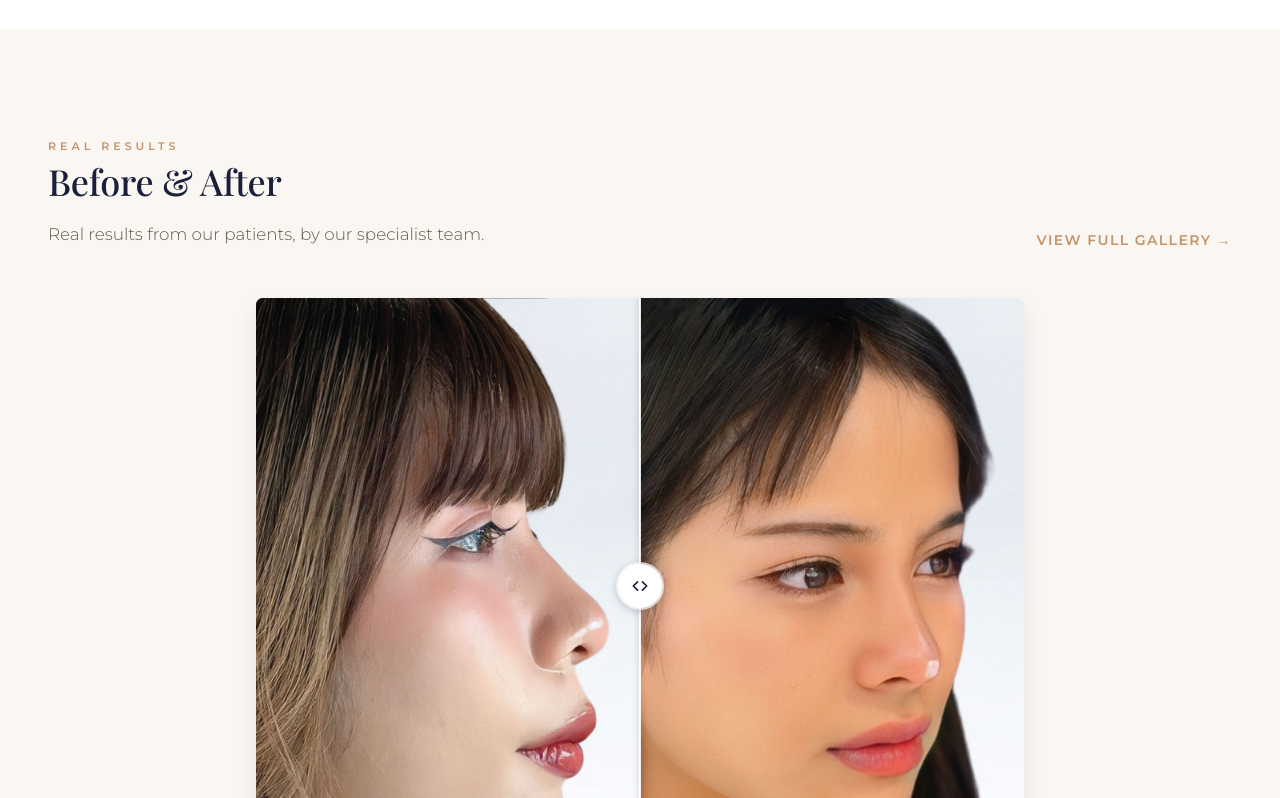
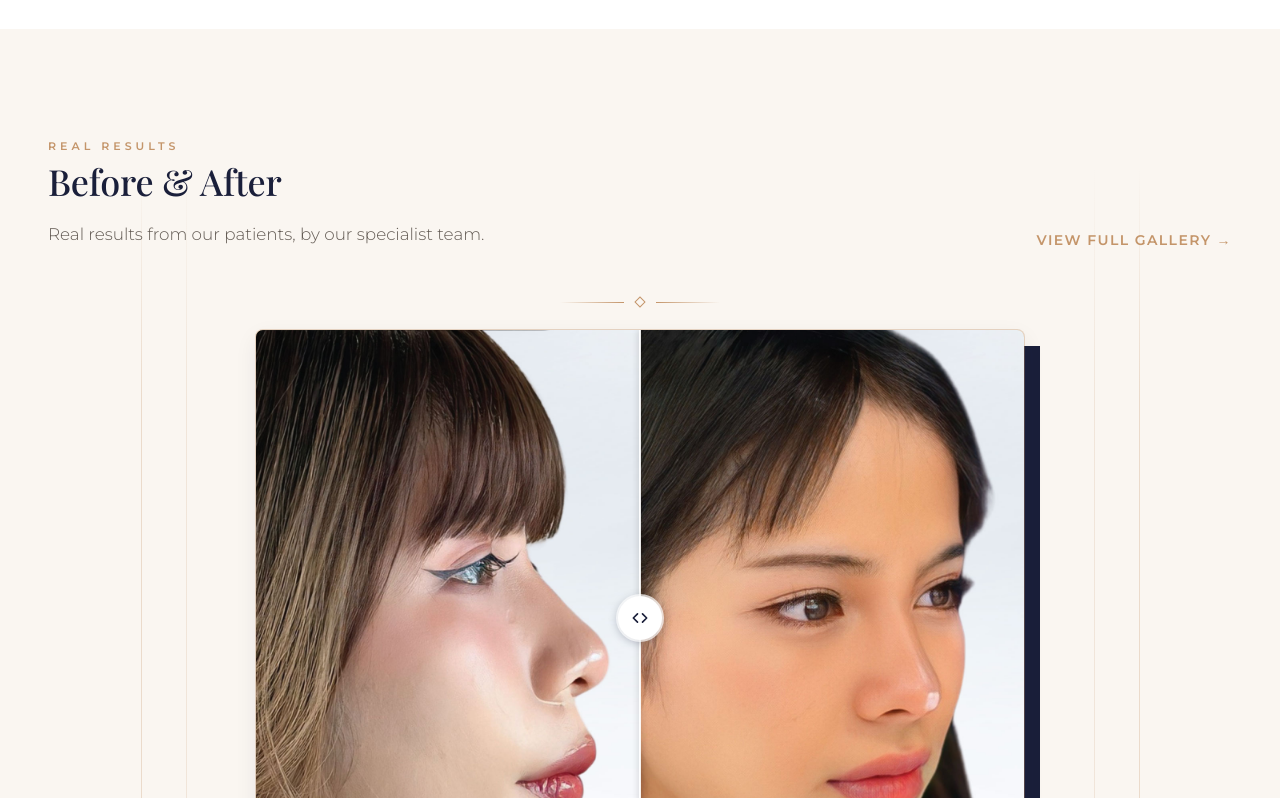
Before and after one commit to papinwit-l/nyc-clinic-revise, a Next.js app: page /en in a window 1280 px wide. Shown: the part 4940-5738 px from the top of the page. Built offline with nearby package versions, Linux system fonts and the light colour scheme; a web font is replaced by a local one.

Commit message:
add b&a decor element

```diff
--- a/src/components/home/BeforeAfterV2.tsx
+++ b/src/components/home/BeforeAfterV2.tsx
@@ -6,6 +6,30 @@ import type { CaseCard } from "@/types/case";
 import BeforeAfterRevealSlide from "./BeforeAfterRevealSlide";
 import SectionHeader from "@/components/shared/SectionHeader";
 import { sectionHeadings } from "@/i18n/section-headings";
+
+/**
+ * Backing plate behind the reveal.
+ *   tone      "navy" matches About's block · "dim" is quieter · "none" off
+ *   offset    "down" reads as the frame lifting off the page — right for a
+ *             centred element · "diagonal" matches About, but About's image
+ *             sits in a right-hand column so the direction means something
+ *             there and less here
+ */
+const REVEAL_BACKING: {
+  tone: "navy" | "dim" | "none";
+  offset: "down" | "diagonal";
+  goldCounter?: boolean;
+} = {
+  tone: "navy",
+  offset: "diagonal",
+  goldCounter: false,
+};
+
+const BACKING_BG = {
+  navy: "bg-[var(--color-primary)]",
+  dim: "bg-[var(--color-surface-dim)]",
+  none: "",
+};
 
 type Props = {
   t: Dictionary["home"]["results"];
@@ -17,20 +41,43 @@ type Props = {
 export default function BeforeAfterV2({ t, tCommon, locale, data }: Props) {
   const isTH = locale === "th";
   const bodyFont = isTH ? "var(--font-thai-body)" : "var(--font-body)";
-  // Treatment names are Card Titles — display face, per the guide. Previously
-  // every name in this section was set in the body face.
   const titleFont = isTH ? "var(--font-thai-head)" : "var(--font-display)";
 
   if (!data.length) return null;
 
-  // First case leads as the interactive reveal; the rest fill the gallery.
   const featured = data[0];
-  // One full row of three. More reads as too much unless the cases span
-  // several services — revisit when the gallery genuinely diversifies.
   const gallery = data.slice(1, 4);
 
   return (
     <section className="relative overflow-hidden bg-[var(--color-surface)] py-[var(--section-py)]">
+      {/* Vertical gradient lines — the guide's third design element, unused
+          until now. They sit at z-0, so the gallery band (which paints inside
+          the z-10 content wrapper) covers them: the lines show only in the
+          cream reveal half, the part of the section with no furniture of its
+          own. Desktop only — below lg there is no margin to put them in. */}
+      <div
+        aria-hidden
+        className="pointer-events-none absolute inset-0 z-0 hidden lg:block"
+      >
+        {[
+          { left: "11%", opacity: 0.8 },
+          { left: "14.5%", opacity: 0.5 },
+          { left: "85.5%", opacity: 0.5 },
+          { left: "89%", opacity: 0.8 },
+        ].map((line) => (
+          <span
+            key={line.left}
+            className="absolute top-[8%] bottom-[30%] w-px"
+            style={{
+              left: line.left,
+              opacity: line.opacity,
+              background:
+                "linear-gradient(180deg, transparent 0%, var(--color-border-accent) 22%, var(--color-border-accent) 62%, transparent 100%)",
+            }}
+          />
+        ))}
+      </div>
+
       <div className="relative z-10 max-w-[var(--container-max)] mx-auto px-6 sm:px-12">
         {/* Magazine header row — heading left, CTA top-right on desktop. */}
         <div className="flex flex-col lg:flex-row lg:items-end lg:justify-between gap-6 mb-12">
@@ -57,13 +104,52 @@ export default function BeforeAfterV2({ t, tCommon, locale, data }: Props) {
 
         {/* TODO: the reveal is showing a placeholder pair (two different
             patients). See src/data/cases.ts header. */}
-        {/* ── Featured interactive reveal — slider on top, copy beneath,
-            centered as the section's focal moment. The slider is NOT wrapped
-            in a link (dragging must not navigate); the "view case" link lives
-            in the copy. ── */}
         {featured.beforeImage && featured.afterImage && (
           <div className="flex flex-col items-center text-center mb-16 sm:mb-20 gap-8">
-            <div className="w-full max-w-3xl">
+            {/* Diamond divider — marks the reveal as the section's focal
+                moment, and reuses the mark from the gallery sub-heading. */}
+            <div aria-hidden className="flex items-center gap-3 -mb-2">
+              <span
+                className="h-px w-16"
+                style={{
+                  background:
+                    "linear-gradient(90deg, transparent, var(--color-accent))",
+                }}
+              />
+              <span className="w-2 h-2 rotate-45 border border-[var(--color-accent)]" />
+              <span
+                className="h-px w-16"
+                style={{
+                  background:
+                    "linear-gradient(90deg, var(--color-accent), transparent)",
+                }}
+              />
+            </div>
+
+            <div className="relative w-full max-w-3xl">
+              {REVEAL_BACKING.goldCounter &&
+                REVEAL_BACKING.offset === "diagonal" && (
+                  <span
+                    aria-hidden
+                    className="absolute inset-0 -translate-y-3 -translate-x-3"
+                    style={{
+                      background:
+                        "linear-gradient(135deg, var(--color-accent-dark) 0%, var(--color-accent) 45%, var(--color-accent-pale) 100%)",
+                    }}
+                  />
+                )}
+
+              {REVEAL_BACKING.tone !== "none" && (
+                <span
+                  aria-hidden
+                  className={`absolute inset-0 ${BACKING_BG[REVEAL_BACKING.tone]} ${
+                    REVEAL_BACKING.offset === "diagonal"
+                      ? "translate-y-4 translate-x-4"
+                      : "translate-y-5"
+                  }`}
+                />
+              )}
+
               <BeforeAfterRevealSlide
                 beforeImage={{
                   src: featured.beforeImage,
@@ -76,6 +162,15 @@ export default function BeforeAfterV2({ t, tCommon, locale, data }: Props) {
                 locale={locale}
                 index={0}
                 aspect="4/3"
+              />
+
+              {/* Border as an overlay, not a prop on the slide — the slide is
+                  shared and stays visually neutral. Rose-gold hairline rather
+                  than navy: navy would merge into the plate behind it. */}
+              <span
+                aria-hidden
+                className="pointer-events-none absolute inset-0 z-40 ring-1 ring-[var(--color-border-accent)]"
+                style={{ borderRadius: "var(--radius-soft)" }}
               />
             </div>
 
@@ -100,9 +195,6 @@ export default function BeforeAfterV2({ t, tCommon, locale, data }: Props) {
               </p>
 
               <div className="mt-6">
-                {/* Focus leads — it's what differs between cases. Treatment and
-                  doctor sit beneath: currently near-constant, but the card
-                  stays self-describing and needs no rework as data varies. */}
                 <h3
                   className={`text-[var(--color-primary)] leading-[1.2] ${
                     isTH
@@ -137,9 +229,6 @@ export default function BeforeAfterV2({ t, tCommon, locale, data }: Props) {
               </Link>
             </div>
 
-            {/* CTA — mobile only (desktop CTA lives in the header row).
-                Lives INSIDE the band wrapper: as a sibling after it, the band
-                ran past this link and the CTA straddled the tonal edge. */}
             <div className="relative z-10 lg:hidden text-center mt-10">
               <Link
                 href={`/${locale}/before-after`}
@@ -153,19 +242,14 @@ export default function BeforeAfterV2({ t, tCommon, locale, data }: Props) {
         )}
 
         {/* Airy lookbook gallery — image-forward, no card chrome.
-            Full-bleed surface-dim band behind the gallery only: the reveal
-            stays on cream, the gallery sits on the darker tone where the
-            white card frames read strongest. Tone, not ornament. */}
+            Full-bleed surface-dim band behind the gallery only. */}
         {gallery.length > 0 && (
           <div className="relative">
             <div
               aria-hidden
               className="absolute left-1/2 -translate-x-1/2 w-screen top-[-3rem] bottom-[calc(-1*var(--section-py))] bg-[var(--color-surface-dim)]"
             />
-            {/* Sub-heading, not a second SectionHeader — the band gives the
-                gallery its own ground, so it needs a label, but an eyebrow +
-                h2 stack here would undo consolidating them. Same treatment as
-                Doctors' "Also On Our Team". */}
+
             <div className="relative z-10 flex items-center gap-4 mb-8">
               <span
                 aria-hidden
@@ -183,8 +267,6 @@ export default function BeforeAfterV2({ t, tCommon, locale, data }: Props) {
               >
                 {sectionHeadings.results.galleryHeading}
               </h3>
-              {/* Rule runs to the container edge — marks the band's start and
-                  reuses the accent-hairline language from the card captions. */}
               <span
                 aria-hidden
                 className="h-px flex-1"
```
